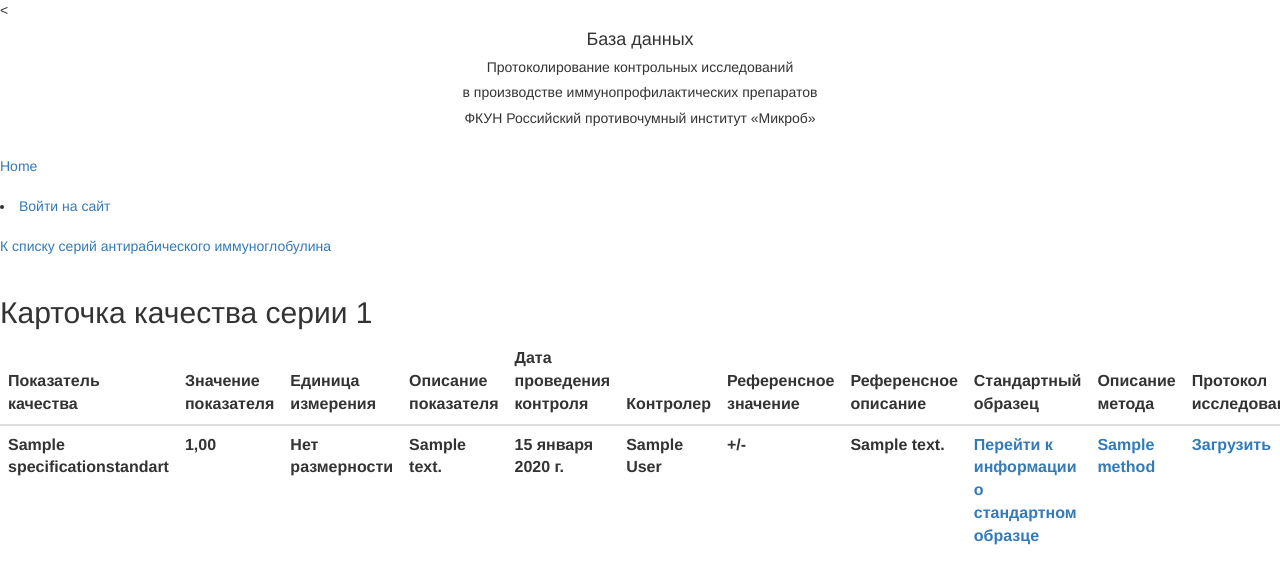
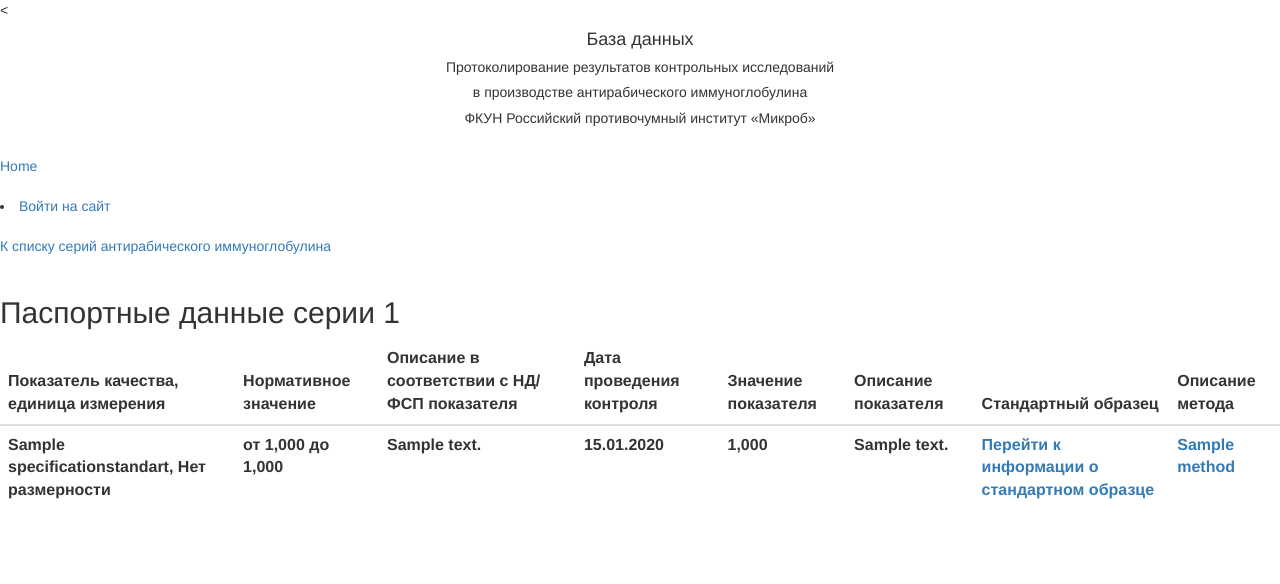
Before and after one commit to svgen83/quality_control, a Django app: page /quality_protocol/1/ in a window 1280 px wide. Shown: the top 584 px of the page. Run offline with Django 4.2, Linux system fonts and the light colour scheme; tables that the repository leaves empty hold one stand-in row (values such as "Sample post"); some libraries are stand-ins or nearby versions.

Commit message:
Перенес все изменения с питон энивэйр

```diff
--- a/quality_protocols/urls.py
+++ b/quality_protocols/urls.py
@@ -1,19 +1,3 @@
-"""
-URL configuration for quality_protocols project.
-
-The `urlpatterns` list routes URLs to views. For more information please see:
-    https://docs.djangoproject.com/en/4.2/topics/http/urls/
-Examples:
-Function views
-    1. Add an import:  from my_app import views
-    2. Add a URL to urlpatterns:  path('', views.home, name='home')
-Class-based views
-    1. Add an import:  from other_app.views import Home
-    2. Add a URL to urlpatterns:  path('', Home.as_view(), name='home')
-Including another URLconf
-    1. Import the include() function: from django.urls import include, path
-    2. Add a URL to urlpatterns:  path('blog/', include('blog.urls'))
-"""
 from django.contrib import admin
 from django.urls import path, re_path, include
 from django.contrib.staticfiles.urls import static
@@ -25,20 +9,9 @@
 ##from datetime import datetime
 
 
-##class DateConverter:
-##    regex = '\d{4}-\d{2}-\d{2}'
-##
-##    def to_python(self, value):
-##        return datetime.strptime(value, '%Y-%m-%d')
-##
-##    def to_url(self, value):
-##        return value
-##
-##
-##register_converter(DateConverter, 'yyyy')
+
 
 urlpatterns = [
-##    re_path(r'^horse/(?P<id>\d+)/$', views.horse, name='horse')
     re_path(r'^quality_protocol/(?P<title>\w+)/$',
             views.get_batch_protocol, name='quality_protocol'),
     re_path(r'^method/(?P<pk>\d+)/$',
@@ -50,15 +23,9 @@
             views.get_standart_sample,
             name='standart_sample'),
 
-
     path('admin/', admin.site.urls),
-##    path('chaining/', include('smart_selects.urls')),
     path('', views.index, name='index'),
     path('batches', views.get_batches, name='batches'),
     path('graphs/', views.get_graphs, name='graphs'),
-##    path('standart_sample/',
-##            views.get_standart_sample,
-##            name='standart_sample'),
-
     path('accounts/', include('django.contrib.auth.urls')),
 ] + static(settings.MEDIA_URL, document_root=settings.MEDIA_ROOT)
--- a/rabies_immunglobulin/admin.py
+++ b/rabies_immunglobulin/admin.py
@@ -19,7 +19,7 @@
 
 @admin.register(StandartSample)
 class StandartSampleAdmin(admin.ModelAdmin):
-    list_display = ['title']
+    list_display = ['title', 'reg_number']
 
 
 @admin.register(SpecificationStandart)
--- a/rabies_immunglobulin/views.py
+++ b/rabies_immunglobulin/views.py
@@ -38,6 +38,7 @@
     protocols = batch.batch_parameters.order_by('title')
     for protocol in protocols:
         reference = protocol.title
+        #ifsample = protocol.title__batch_parameter.if_samples
         if protocol.standart_samples:
             standart_sample = protocol.standart_samples.title
         else: standart_sample = None
@@ -54,6 +55,7 @@
             'method': reference.methods.title,
             'media': protocol.media,
             'standart_sample': standart_sample,
+            #'if_sample':ifsample,
             'pk': reference.methods.pk,
                                }
         serialized_protocols.append(serialized_protocol)
@@ -90,33 +92,32 @@
         indicator__title=title,
         best_before_date__gte = date,
         issue_date__lte = date)
-    if samples:
-        return render(
+    return render(
             request, "standart_sample.html",
             context={'status': True,
                      'title': title,
                      'date': date,
                      'samples': samples}
                       )
-    else:
-        return render(
-            request,"standart_sample.html",
-            context={'status': False,
-                     'title': title,
-                     'date': date,})
+  #  else:
+  #      return render(
+  #          request,"standart_sample.html",
+   #         context={'status': False,
+    #                 'title': title,
+     #                'date': date,})
 
 
 def get_method(request, pk):
     method = Method.objects.get(pk=pk)
     docs = Document.objects.filter(methods=method)
-    docs_serialized = [doc.title for doc in docs]
+    docs_serialized = [doc for doc in docs]
 
     return render(
         request,
         "method.html",
         context={'title': method.title,
                  'description': method.description,
-                 'docs_serialized': docs_serialized}
+                 'docs_serialized': docs_serialized,}
         )
 
 
@@ -177,44 +178,41 @@
             'low_value': low_value,
             }
 
-def trend_data(x,y):
-    trend = np.polyfit(x, y, 1)
+def trend_data(y):
+    a = np.array([i+1 for i in range(len(y))])
+    trend = np.polyfit(a, y, 1)
     equation = np.poly1d(trend)
-    return equation(x)
+    return equation(a)
 
 def plot_x_shuechart(shuechart_data, specification_title):
     ticks_x_list = list(map(str, shuechart_data['x_data']))
-    trend = np.polyfit(shuechart_data['x_data'],
-        shuechart_data['y_data'], 1)
-    p = np.poly1d(trend)
-    print(p)
 
     fig = go.Figure()
     fig.add_trace(go.Scatter(
         x=shuechart_data['x_data'],
         y=shuechart_data['y_data'],
-        mode='lines+markers', name='Динамика',
+        mode='lines+markers', name='Паспортные данные',
         opacity=0.8, marker_color='green',))
 
     fig.add_trace(go.Scatter(x=shuechart_data['x_data'],
-        y=trend_data(shuechart_data['x_data'],shuechart_data['y_data']),
+        y=trend_data(shuechart_data['y_data']),
         opacity=1, name='Линия тренда', marker_color='black'))
 
     fig.add_trace(go.Scatter(
         x=shuechart_data['x_data'],
         y=f(shuechart_data['x_data'], shuechart_data['mean_y']),
-        name='Среднее значение', marker_color='orange'))
+        name='Центральная линия', marker_color='orange'))
 
     fig.add_trace(go.Scatter(
         x=shuechart_data['x_data'],
         y=f(shuechart_data['x_data'], shuechart_data['ucl']),
-        name='Верхняя граница',
+        name='Верхняя контрольная граница',
         marker_color='red'))
 
     fig.add_trace(go.Scatter(
         x=shuechart_data['x_data'],
         y=f(shuechart_data['x_data'], shuechart_data['lcl']),
-        name='Нижняя граница',
+        name='Нижняя контрольная граница',
         marker_color='red'))
 
     if shuechart_data['up_value']:
@@ -234,36 +232,36 @@
     fig.add_trace(go.Scatter(
         x=shuechart_data['x_data'],
         y=f(shuechart_data['x_data'], shuechart_data['c_up']),
-        name='c_up', opacity=0.2, marker_color='grey'))
+        name='Верхняя граница зоны С', opacity=0.2, marker_color='grey'))
 
     fig.add_trace(go.Scatter(
         x=shuechart_data['x_data'],
         y=f(shuechart_data['x_data'], shuechart_data['c_l']),
-        name='c_l', opacity=0.2, marker_color='grey'))
+        name='Нижняя граница зоны С', opacity=0.2, marker_color='grey'))
 
     fig.add_trace(go.Scatter(
         x=shuechart_data['x_data'],
         y=f(shuechart_data['x_data'], shuechart_data['b_up']),
-        name='b_up', opacity=0.2, marker_color='grey'))
+        name='Верхняя граница зоны В', opacity=0.2, marker_color='grey'))
 
     fig.add_trace(go.Scatter(
         x=shuechart_data['x_data'],
         y=f(shuechart_data['x_data'], shuechart_data['b_l']),
-        name='b_l', opacity=0.2, marker_color='grey'))
+        name='Нижняя граница зоны В', opacity=0.2, marker_color='grey'))
 
     fig.add_trace(go.Scatter(
         x=shuechart_data['x_data'],
         y=f(shuechart_data['x_data'], shuechart_data['a_up']),
-        name='a_up', opacity=0.2, marker_color='grey'))
+        name='Верхняя граница зоны А', opacity=0.2, marker_color='grey'))
 
     fig.add_trace(go.Scatter(
         x=shuechart_data['x_data'],
         y=f(shuechart_data['x_data'], shuechart_data['a_l']),
-        name='a_l', opacity=0.2, marker_color='grey'))
+        name='Нижняя граница зоны А', opacity=0.2, marker_color='grey'))
 
     fig.update_layout(legend_orientation="h",
                   legend=dict(x=.5, xanchor="center"),
-                  title=f"Карта Шухарта X {specification_title}",
+                  title=f"Карта Шухарта X - {specification_title}",
                   xaxis_title="Производственные серии",
                   yaxis_title="Значения показателя",
                   xaxis = dict(
@@ -287,20 +285,16 @@
     fig.add_trace(go.Scatter(
         x=shuechart_data['x_data_r'],
         y=f(shuechart_data['x_data_r'], shuechart_data['mean_r']),
-        name='Среднее значение размаха'))
+        name='Центральная линия размаха', marker_color='orange'))
 
     fig.add_trace(go.Scatter(
         x=shuechart_data['x_data_r'],
         y=f(shuechart_data['x_data_r'], shuechart_data['r_up']),
-        name='Верхняя контрольная граница размаха'))
-
-    fig.add_trace(go.Scatter(x=shuechart_data['x_data_r'],
-        y=trend_data(shuechart_data['x_data_r'],shuechart_data['r_list']),
-        opacity=1, name='Линия тренда', marker_color='black'))
+        name='Верхняя контрольная граница размаха', marker_color='red'))
 
     fig.update_layout(legend_orientation="h",
                   legend=dict(x=.5, xanchor="center"),
-                  title=f"Карта Шухарта Rm {specification_title}",
+                  title=f"Карта Шухарта Rm - {specification_title}",
                   xaxis_title="Производственные серии",
                   yaxis_title="Значения размаха",
                   xaxis = dict(
--- a/templates/index_template.html
+++ b/templates/index_template.html
@@ -26,8 +26,8 @@
 <  <body>
     <div>
 		  <h4 align="center">База данных</h4>
-		  <h5 align="center">Протоколирование контрольных исследований</h5>
-			<h5 align="center">в производстве иммунопрофилактических препаратов </h5>
+		  <h5 align="center">Протоколирование результатов контрольных исследований</h5>
+			<h5 align="center">в производстве антирабического иммуноглобулина </h5>
 			<h5 align="center">ФКУН Российский противочумный институт «Микроб»</h5>
 		</div>
 		<a class="navbar" href="{% url 'index'%}">Home</a>
--- a/templates/method.html
+++ b/templates/method.html
@@ -17,6 +17,7 @@
   <h2>Метод встречается в следующей документации</h2>
   {% for doc in docs_serialized %}
   {{ doc.title }} <br>
+  <a href = "{{doc.doc_media.url}}">Загрузить</a>
   {% endfor %}
 
 
--- a/templates/quality_protocol.html
+++ b/templates/quality_protocol.html
@@ -5,48 +5,57 @@
 {% block content %}
 
 <a class="navbar" href="{% url 'batches'%}">К списку серий антирабического иммуноглобулина</a>
-<h2>Карточка качества серии {{batch.title}}</h2>
-
+<h2>Паспортные данные серии {{batch.title}}</h2>
 <div class="table-responsive">
     <table class="table">
         <thead>
             <tr>
-            <th class="table-element">Показатель качества</th>
+            <th class="table-element">Показатель качества, единица измерения</th>
+            <th class="table-element">Нормативное значение</th>
+            <th class="table-element">Описание в соответствии с НД/ФСП показателя</th>
+            <th class="table-element">Дата проведения контроля</th>
             <th class="table-element">Значение показателя</th>
-            <th class="table-element">Единица измерения</th>
             <th class="table-element">Описание показателя</th>
-            <th class="table-element">Дата проведения контроля</th>
-            <th class="table-element">Контролер</th>
-            <th class="table-element">Референсное значение</th>
-            <th class="table-element">Референсное описание</th>
             <th class="table-element">Стандартный образец</th>
             <th class="table-element">Описание метода</th>
-            <th class="table-element">Протокол исследования</th>
             </tr>
         </thead>
         <tbody>
             {% for protocol in protocols %}
 
             <tr>
-                <td class="table-element"><strong>{{ protocol.title }}</strong></td>
-                <td class="table-element"><strong>{{ protocol.value }}</strong></td>
-                <td class="table-element"><strong>{{ protocol.measure }}</strong></td>
+                <td class="table-element"><strong>{{ protocol.title }}, {{ protocol.measure }}</strong></td>
+                				{% if protocol.low_value and protocol.up_value %}
+                    <td class="table-element"><strong>от {{ protocol.low_value}} до {{ protocol.up_value }}</strong></td>
+								{% elif protocol.low_value and not protocol.up_value %}
+                	<td class="table-element"><strong>от {{ protocol.low_value}}</strong></td>
+								{% elif protocol.up_value and not protocol.low_value %}
+                	<td class="table-element"><strong>До {{ protocol.up_value}}</strong></td>
+								{%elif not protocol.low_value and not protocol.up_value%}
+									<td class="table-element"><strong>Количественные значения не заданы</strong></td>
+								{% endif %}
+                			{% if protocol.reference_description %}
+                	<td class="table-element"><strong>{{ protocol.reference_description}}</strong></td>
+								{% else %}
+									<td class="table-element"><strong>описания не найдено</strong></td>
+								{% endif %}
+				<td class="table-element"><strong>{{ protocol.control_date|date:"d.m.Y" }}</strong></td>
+                {%if protocol.value %}
+                    <td class="table-element"><strong>{{ protocol.value }}</strong></td>
+                {%else%}
+                    <td class="table-element"><strong> </strong></td>
+                {%endif%}
+
                 <td class="table-element"><strong>{{ protocol.description }}</strong></td>
-                <td class="table-element"><strong>{{ protocol.control_date }}</strong></td>
-                <td class="table-element"><strong>{{ protocol.controler}} </strong></td>
-                <td class="table-element"><strong>{{ protocol.reference_value}}+/-{{ protocol.deviation}}</strong></td>
-                <td class="table-element"><strong>{{ protocol.reference_description}}</strong></td>
-				{% if protocol.standart_sample %}
-                  <td class="table-element"><strong><a href = "{% url 'standart_sample' title=protocol.title date=protocol.control_date %}"> Перейти к информации о стандартном образце</strong></td>
-					{% else %}
-                  <td class="table-element"><strong>Стандартный образец отсутствует</strong></td>
+
+                {% if protocol.standart_sample%}
+                  <td class="table-element"><strong><a href = "{% url 'standart_sample' title=protocol.title date=protocol.control_date %}"> Перейти к информации о стандартном образце</strong></a></td>
+				{% else %}
+                  <td class="table-element"><strong>Информация о стандартном образце отсутствует</strong></td>
 				{% endif %}
+
+
                 <td class="table-element"><strong><a href = "{% url 'method' pk=protocol.pk %}"> {{protocol.method}}</strong></a>  </td>
-                {% if protocol.media %}
-                    <td class="table-element"><strong><a href = "{{protocol.media.url}}">Загрузить</strong> </a></td>
-                    {% else %}
-                    <td class="table-element"><strong>Файл отсутствует</strong></td>
-                {% endif %}
              </tr>
             {% endfor %}
         </tbody>
```
Also changed, not shown: rabies_immunglobulin/models.py (+27 -11 lines), templates/batch_docs.html (+3 -5 lines), templates/batches.html (+8 -7 lines), templates/index.html (+6 -2 lines), templates/standart_sample.html (+5 -6 lines), rabies_immunglobulin/migrations/0032_alter_specificationparameter_value.py (added), rabies_immunglobulin/migrations/0033_alter_standartsample_options_and_more.py (added).
